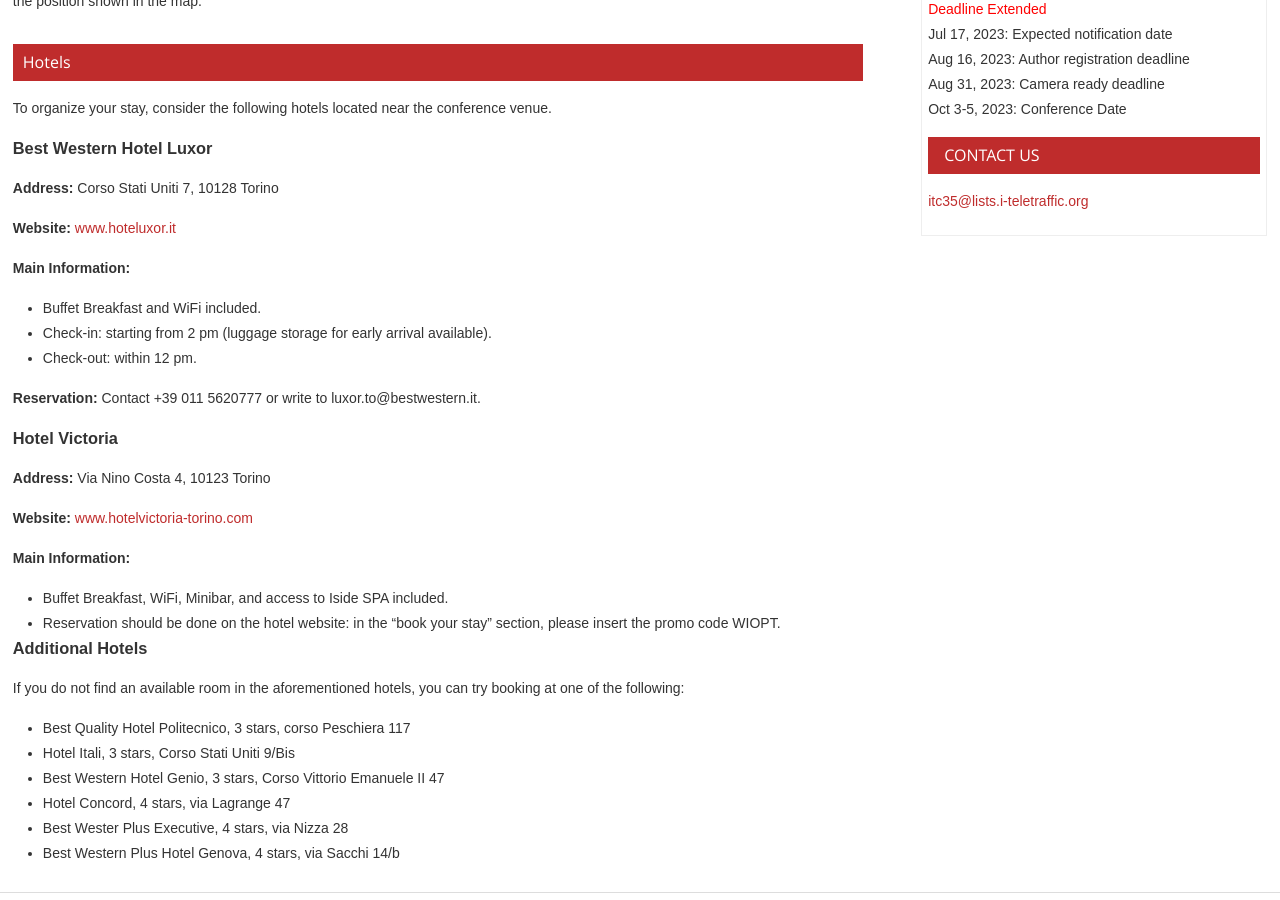
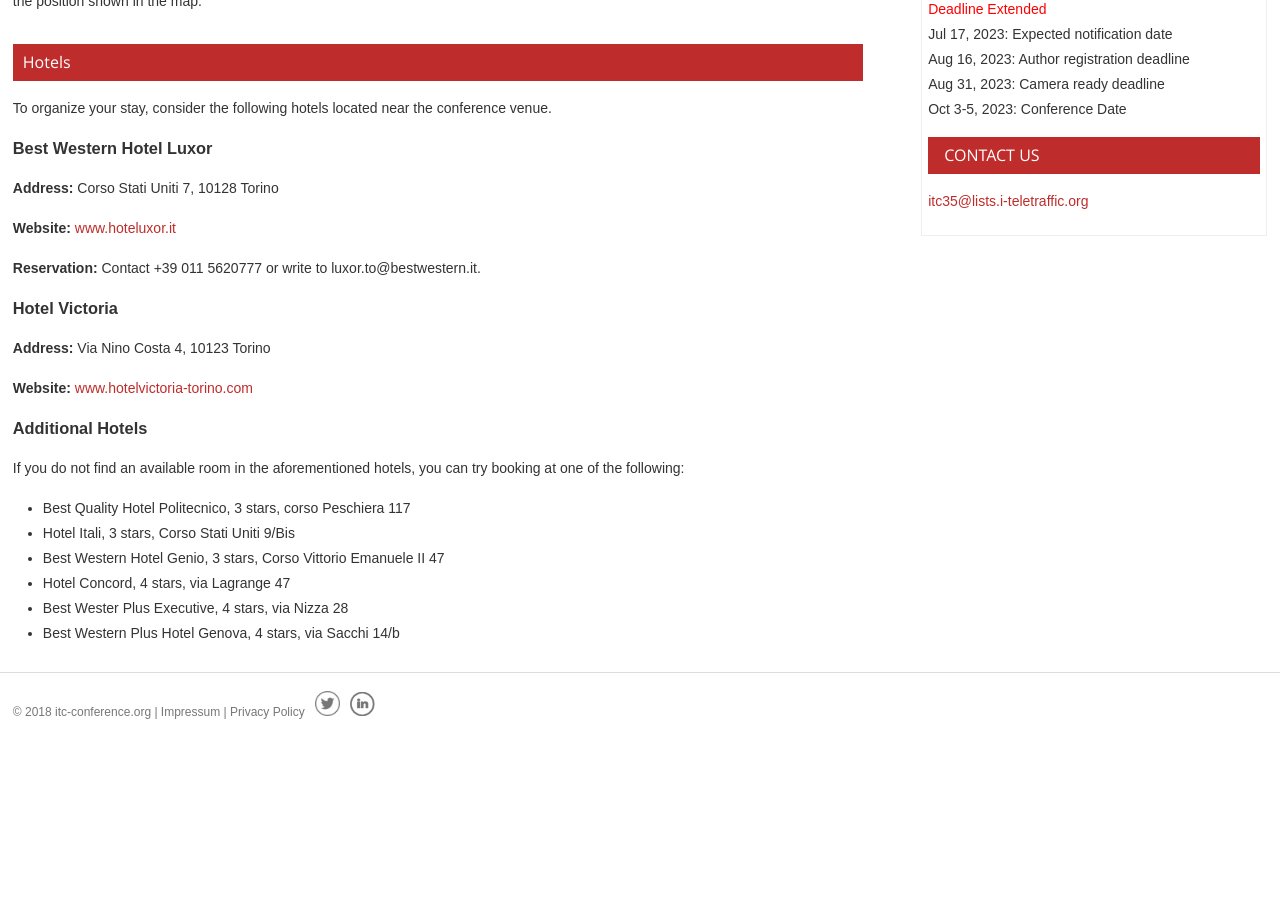
Before and after one commit to ohohlfeld/itc35, a Jekyll site: the page built from venue.md, in a window 1280 px wide and 900 px high, scrolled down 963 px. Built offline with Jekyll 4.4.1, drawn with Linux system fonts in a browser that asks for light colours; after the commit the page ends 1709 px from its top, so only the background shows below that.

Commit message:
Update venue.md

```diff
--- a/venue.md
+++ b/venue.md
@@ -26,12 +26,6 @@
 
 **Website:** [www.hoteluxor.it](https://www.hoteluxor.it)
 
-
-**Main Information:**
-- Buffet Breakfast and WiFi included.
-- Check-in: starting from 2 pm (luggage storage for early arrival available).
-- Check-out: within 12 pm.
-
 **Reservation:** Contact +39 011 5620777 or write to luxor.to@bestwestern.it.
 
 ### Hotel Victoria
@@ -40,11 +34,6 @@
 Via Nino Costa 4, 10123 Torino
 
 **Website:** [www.hotelvictoria-torino.com](https://www.hotelvictoria-torino.com)
-
-
-**Main Information:**
-- Buffet Breakfast, WiFi, Minibar, and access to Iside SPA included.
-- Reservation should be done on the hotel website: in the “book your stay” section, please insert the promo code WIOPT.
 
 ### Additional Hotels
 
```
